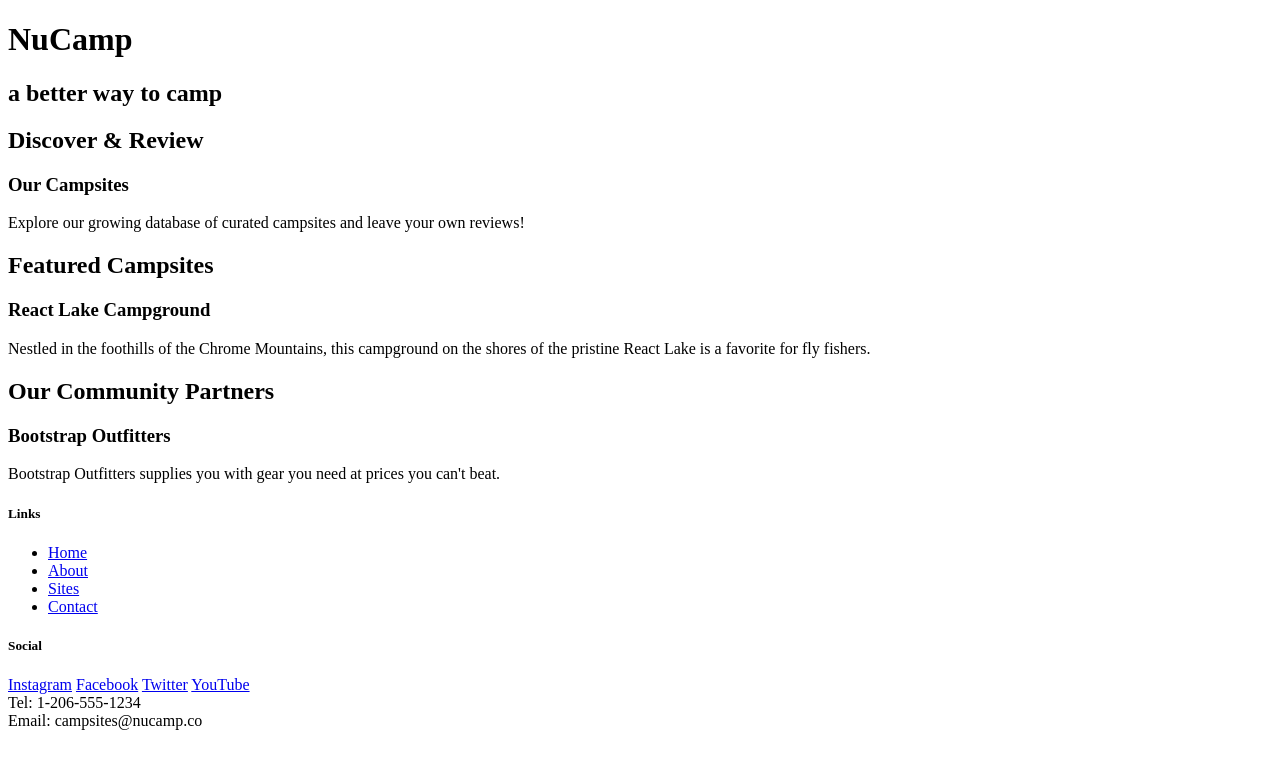
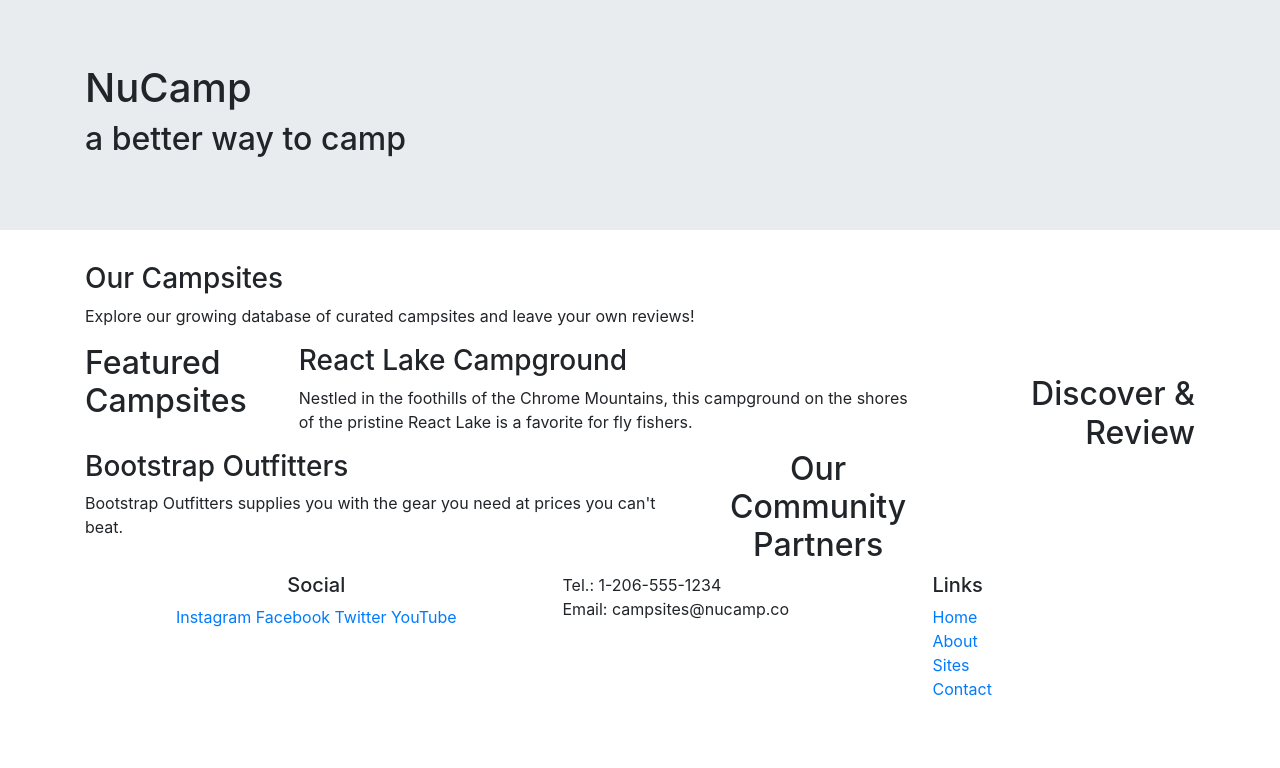
Before and after one commit to eiramegas/Bootstrap-exercise, a website: page index.html in a window 1280 px wide. Drawn offline with nearby package versions, Linux system fonts and the light colour scheme.

Commit message:
Second Commit

```diff
--- a/index.html
+++ b/index.html
@@ -2,60 +2,91 @@
 <html lang="en">
 
 <head>
+        <!-- Required meta tags always come first -->
         <meta charset="utf-8" />
+        <meta name="viewport" content="width=device-width, initial-scale=1" />
+
+        <!-- Bootstrap CSS -->
+        <link rel="stylesheet" href="node_modules/bootstrap/dist/css/bootstrap.min.css" />
+
+        <!-- Additional CSS must be placed after Bootstrap CSS -->
+        <link rel="stylesheet" href="https://fonts.googleapis.com/css?family=Lobster|Open+Sans" />
+        <link rel="stylesheet" href="css/styles.css" />
         <title>NuCamp: A Better Way To Camp</title>
 </head>
 
 <body>
 
-    <header>
-        <div>
+    <header class="jumbotron jumbotron-fluid">
+    <div class="container">
+        <div class="row">
+            <div class="col">
                 <h1>NuCamp</h1>
                 <h2>a better way to camp</h2>
             </div>
+        </div>
+    </div>
     </header>
-
-    <div>
-        <h2>Discover & Review</h2>
+    <div class="container">
+        <div class="row row-content align-items-center">
+        <div class="col-sm-4 order-sm-last col-md-3">
+            <h2 class="text-sm-right">Discover & Review</h2>
+        </div>
+        <div class = "col">
             <h3>Our Campsites</h3>
             <p>Explore our growing database of curated campsites and leave your own reviews!</p>
+            <div class="row row-content align-item-center">
+                    <div class="col-sm-4 col-md-3">
+                        <h2>Featured Campsites</h2>
                     </div>
-
-    <div>
-        <h2>Featured Campsites</h2>
+                    <div class="col">
                         <h3>React Lake Campground</h3>
                         <p>Nestled in the foothills of the Chrome Mountains, this campground on the shores of the pristine React Lake is a favorite for fly fishers.</p>
                        </div>
-
-    <div>
-        <h2>Our Community Partners</h2>
+                </div>
+                <div class="row row-content align-item-center">
+                        <div class="col-sm-4 order-sm-last col-md-3">
+                            <h2 class="text-sm-center">Our Community Partners</h2>
+                        </div>
+                        <div class="col">
                             <h3>Bootstrap Outfitters</h3>
-        <p>Bootstrap Outfitters supplies you with gear you need at prices you can't beat.</p>
+                            <p>Bootstrap Outfitters supplies you with the gear you need at prices you can't beat.</p>
+                        </div>
+                    </div>
+    </div>
 </div>
 
     <footer>
-        <div>
+            <div class="container">
+                    <div class="row">
+                        <div class="col-sm-4 order-sm-last col-md-3">
                             <h5>Links</h5>
-            <ul>
+                            <ul class="list-unstyled">
                                 <li><a href="#">Home</a></li>
                                 <li><a href="#">About</a></li>
                                 <li><a href="#">Sites</a></li>
                                 <li><a href="#">Contact</a></li>
                             </ul>
                         </div>
-        <div>
+                        <div class="col-6 col-sm-5 text-center">
                             <h5>Social</h5>
                             <a href="http://instagram.com/">Instagram</a>
                             <a href="http://facebook.com/">Facebook</a>
                             <a href="http://twitter.com/">Twitter</a>
                             <a href="http://youtube.com/">YouTube</a>
                         </div>
-        <div>
-            Tel: 1-206-555-1234<br />
+                        <div class="col-sm-4">
+                            Tel.: 1-206-555-1234<br />
                             Email: campsites@nucamp.co
+                        </div>
+                   </div>
                 </div>
     </footer>
 
+    <!-- jQuery must come first, then Popper.js, then the Bootstrap JavaScript plugins.-->
+    <script src="node_modules/jquery/dist/jquery.slim.min.js"></script>
+    <script src="node_modules/popper.js/dist/umd/popper.min.js"></script>
+    <script src="node_modules/bootstrap/dist/js/bootstrap.min.js"></script>
 </body>
 
 </html>
--- /dev/null
+++ b/style.css
@@ -0,0 +1,32 @@
+body {
+    font-family: "Open Sans", sans-serif;
+}
+
+h1, h2, h3 {
+    font-family: "Lobster", cursive;
+}
+
+h2 {
+    color: #3046C5;
+}
+
+header h2 {
+    color: #CEC8FF;
+}
+
+footer {
+    background-image: linear-gradient(#CEC8FF, white);
+    padding: 20px 0;
+}
+
+.jumbotron {
+    padding: 30px;
+    background-image: linear-gradient(to right, #5637DD, #3046C5, #60106B);
+    color: white;
+}
+
+.row-content {
+    padding: 50px 0;
+    border-bottom: 1px ridge;
+    min-height: 200px;
+}
```
Lines whose indentation alone changed are shown as unchanged.
